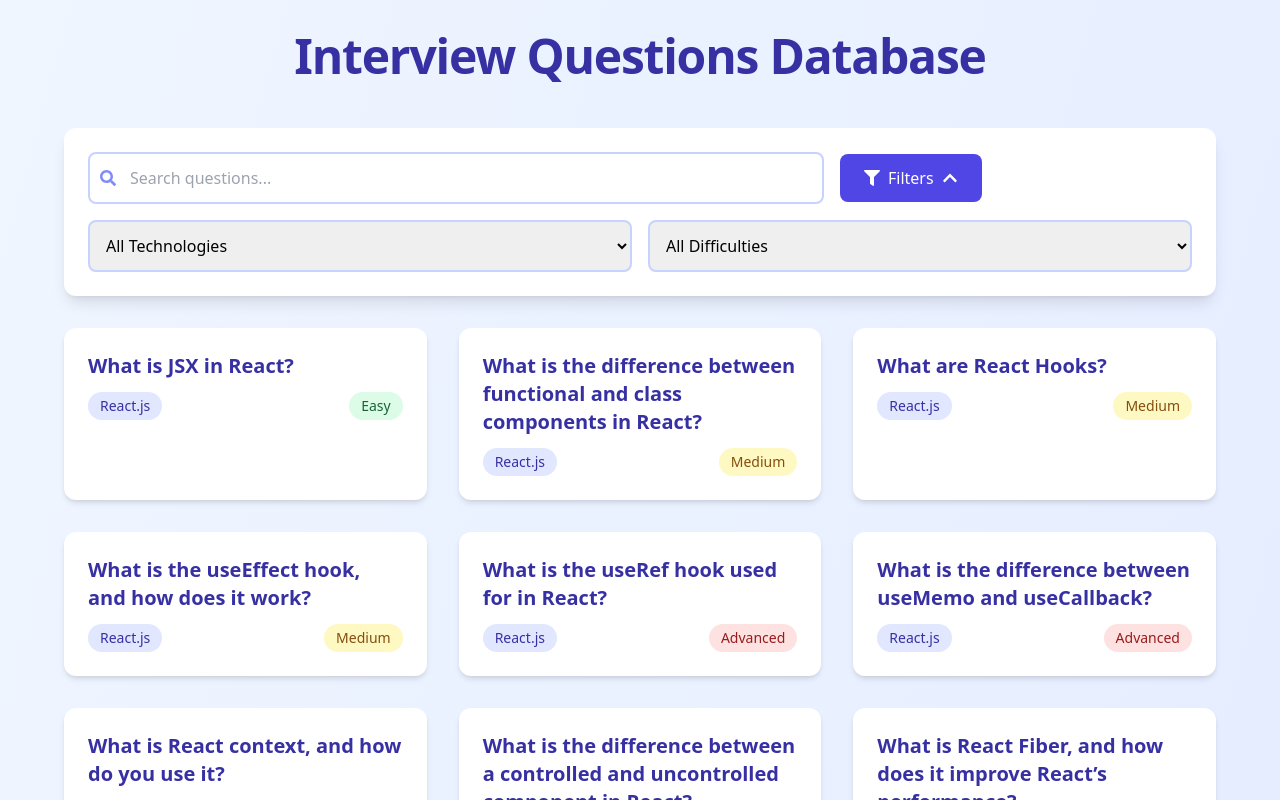
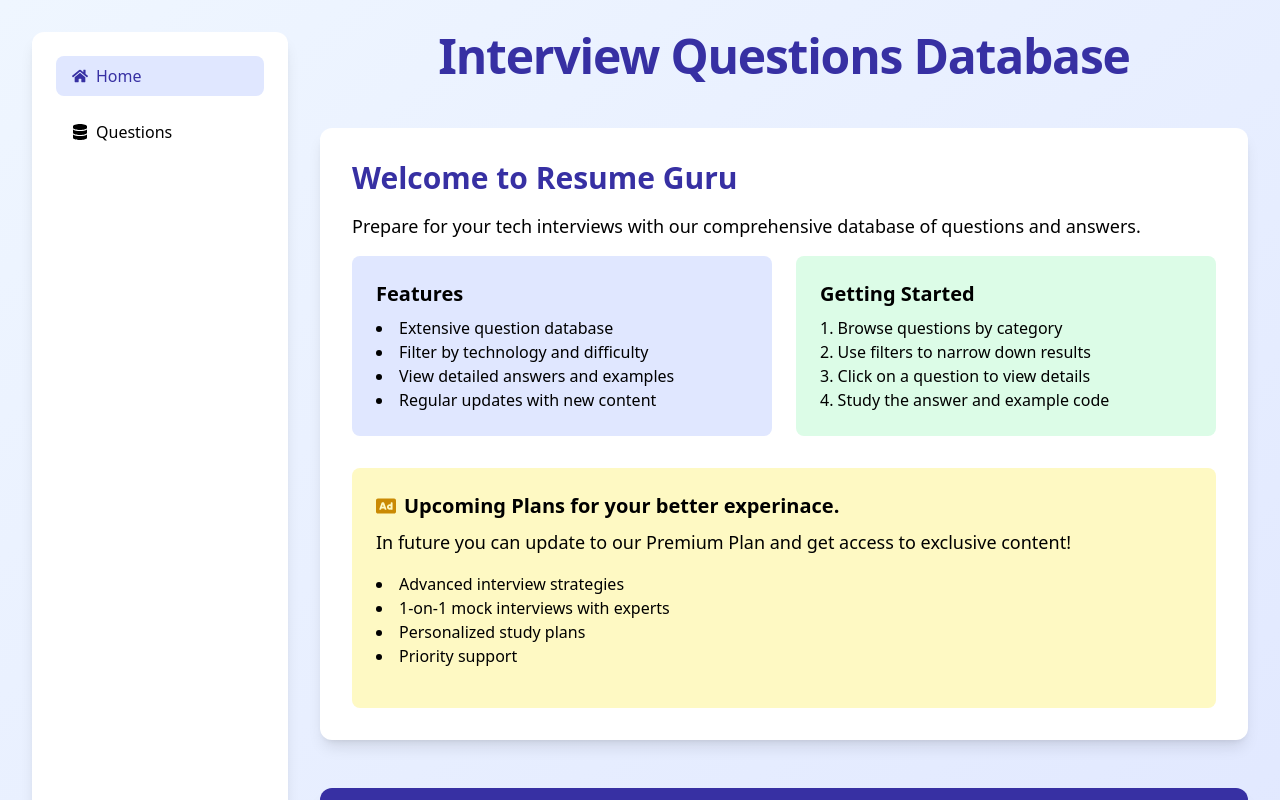
Before and after one commit to wecodes-in/wecodes-interview-project, a React (Vite) app: page / in a window 1280 px wide. Shown: the top 800 px of the page. Built offline with nearby package versions, Linux system fonts and the light colour scheme.

Commit message:
Update InterviewQuestionsDatabase.jsx new ui home page

```diff
--- a/src/components/InterviewQuestionsDatabase.jsx
+++ b/src/components/InterviewQuestionsDatabase.jsx
@@ -1,18 +1,18 @@
-
   import React, { useState } from 'react';
-import { FaSearch, FaTimes, FaFilter, FaChevronDown, FaChevronUp, FaEnvelope, FaPhone, FaMapMarkerAlt, FaEye, FaEyeSlash } from 'react-icons/fa';
+  import { FaSearch, FaTimes, FaFilter, FaChevronDown, FaChevronUp, FaEnvelope, FaPhone, FaMapMarkerAlt, FaEye, FaEyeSlash, FaHome, FaDatabase, FaQuestionCircle, FaBook, FaUserGraduate, FaAd } from 'react-icons/fa';
   import { Prism as SyntaxHighlighter } from 'react-syntax-highlighter';
   import { atomDark } from 'react-syntax-highlighter/dist/esm/styles/prism';
-
   import { dummyQuestionsReactJs } from '../Questions/ReactJs';
   import { dummyQuestionsJavaScript } from '../Questions/JavaScript';
+
   const InterviewQuestionsDatabase = () => {
     const [searchQuery, setSearchQuery] = useState('');
     const [selectedTechnology, setSelectedTechnology] = useState('');
     const [selectedDifficulty, setSelectedDifficulty] = useState('');
     const [selectedQuestion, setSelectedQuestion] = useState(null);
-  const [isFiltersVisible, setIsFiltersVisible] = useState(true);
+    const [isFiltersVisible, setIsFiltersVisible] = useState(false);
     const [showExample, setShowExample] = useState(false);
+    const [activeSection, setActiveSection] = useState('home');
 
 
   const dummyQuestions = [...dummyQuestionsReactJs,...dummyQuestionsJavaScript];
@@ -36,11 +36,52 @@
       setShowExample(!showExample);
     };
 
+    const renderContent = () => {
+      switch(activeSection) {
+        case 'home':
           return (
-    <div className="min-h-screen bg-gradient-to-br from-blue-50 to-indigo-100 p-4 sm:p-8 flex flex-col">
-      <div className="max-w-6xl mx-auto w-full flex-grow">
-        <h1 className="text-4xl sm:text-5xl font-bold text-center mb-8 sm:mb-12 text-indigo-800 tracking-tight">Interview Questions Database</h1>
-
+            <div className="bg-white p-8 rounded-xl shadow-lg">
+              <h2 className="text-3xl font-bold mb-4 text-indigo-800">Welcome to Resume Guru</h2>
+              <p className="text-lg mb-4">Prepare for your tech interviews with our comprehensive database of questions and answers.</p>
+              <div className="grid grid-cols-1 md:grid-cols-2 gap-6">
+                <div className="bg-indigo-100 p-6 rounded-lg">
+                  <h3 className="text-xl font-semibold mb-2">Features</h3>
+                  <ul className="list-disc list-inside">
+                    <li>Extensive question database</li>
+                    <li>Filter by technology and difficulty</li>
+                    <li>View detailed answers and examples</li>
+                    <li>Regular updates with new content</li>
+                  </ul>
+                </div>
+                <div className="bg-green-100 p-6 rounded-lg">
+                  <h3 className="text-xl font-semibold mb-2">Getting Started</h3>
+                  <ol className="list-decimal list-inside">
+                    <li>Browse questions by category</li>
+                    <li>Use filters to narrow down results</li>
+                    <li>Click on a question to view details</li>
+                    <li>Study the answer and example code</li>
+                  </ol>
+                </div>
+              </div>
+              {/* New Ad Section */}
+              <div className="mt-8 bg-yellow-100 p-6 rounded-lg">
+                <h3 className="text-xl font-semibold mb-2 flex items-center">
+                  <FaAd className="mr-2 text-yellow-600" />
+                  Upcoming Plans for your better experinace.
+                </h3>
+                <p className="text-lg mb-4">In future you can update to our Premium Plan and get access to exclusive content!</p>
+                <ul className="list-disc list-inside mb-4">
+                  <li>Advanced interview strategies</li>
+                  <li>1-on-1 mock interviews with experts</li>
+                  <li>Personalized study plans</li>
+                  <li>Priority support</li>
+                </ul>
+              </div>
+            </div>
+          );
+        case 'questions':
+          return (
+            <>
               {/* Search and Filter Section */}
               <div className="bg-white p-6 rounded-xl shadow-lg mb-8 transition-all duration-300 ease-in-out transform hover:shadow-2xl">
                 <div className="flex flex-col sm:flex-row items-center mb-4 space-y-4 sm:space-y-0 sm:space-x-4">
@@ -110,10 +151,69 @@
                   ))}
                 </div>
               ) : (
-          <div className="flex justify-center items-center h-64">
-          <p className="text-lg text-gray-600">No questions found matching the criteria. We will add this shortly.</p>
+                <div className="w-full text-center py-12 bg-white rounded-xl shadow-md">
+                  <p className="text-xl text-gray-600">No questions found. Try adjusting your search or filters.</p>
                 </div>
               )}
+            </>
+          );
+        default:
+          return null;
+      }
+    };
+
+    return (
+      <div className="min-h-screen bg-gradient-to-br from-blue-50 to-indigo-100 p-4 sm:p-8 flex">
+        {/* Left Aside */}
+        <aside className="hidden lg:block w-64 bg-white rounded-xl shadow-lg mr-8 p-6">
+          <nav>
+            <ul className="space-y-4">
+              <li>
+                <button
+                  className={`w-full text-left py-2 px-4 rounded-lg flex items-center space-x-2 ${activeSection === 'home' ? 'bg-indigo-100 text-indigo-800' : 'hover:bg-gray-100'}`}
+                  onClick={() => setActiveSection('home')}
+                >
+                  <FaHome />
+                  <span>Home</span>
+                </button>
+              </li>
+              <li>
+                <button
+                  className={`w-full text-left py-2 px-4 rounded-lg flex items-center space-x-2 ${activeSection === 'questions' ? 'bg-indigo-100 text-indigo-800' : 'hover:bg-gray-100'}`}
+                  onClick={() => setActiveSection('questions')}
+                >
+                  <FaDatabase />
+                  <span>Questions</span>
+                </button>
+              </li>
+              {/* <li>
+                <button className="w-full text-left py-2 px-4 rounded-lg flex items-center space-x-2 hover:bg-gray-100">
+                  <FaQuestionCircle />
+                  <span>FAQ</span>
+                </button>
+              </li>
+              <li>
+                <button className="w-full text-left py-2 px-4 rounded-lg flex items-center space-x-2 hover:bg-gray-100">
+                  <FaBook />
+                  <span>Resources</span>
+                </button>
+              </li>
+              <li>
+                <button className="w-full text-left py-2 px-4 rounded-lg flex items-center space-x-2 hover:bg-gray-100">
+                  <FaUserGraduate />
+                  <span>My Progress</span>
+                </button>
+              </li> */}
+            </ul>
+          </nav>
+        </aside>
+
+        {/* Main Content */}
+        <div className="flex-grow">
+          <div className="max-w-6xl mx-auto w-full flex-grow">
+            <h1 className="text-4xl sm:text-5xl font-bold text-center mb-8 sm:mb-12 text-indigo-800 tracking-tight">Interview Questions Database</h1>
+
+            {renderContent()}
 
             {/* Question Details Modal */}
             {selectedQuestion && (
@@ -163,7 +263,8 @@
             <div className="max-w-6xl mx-auto px-4 sm:px-6 lg:px-8">
               <div className="flex flex-col md:flex-row justify-between items-center">
                 <div className="mb-6 md:mb-0">
-              <h2 className="text-2xl font-bold">Resume Guru</h2>
+                  <h2 className="text-2xl font-bold">Resume Guru
+                  </h2>
                   <p className="mt-2 text-indigo-200">Your resource for tech interview preparation</p>
                 </div>
                 <div className="flex flex-col space-y-4">
@@ -171,13 +272,13 @@
                     <FaEnvelope className="mr-2" />
                     <a href="mailto:resumeguru.online@gmail.com" className="hover:text-indigo-200 transition-colors duration-300">resumeguru.online@gmail.com</a>
                   </div>
-              <div className="flex items-center">
+                  {/* <div className="flex items-center">
                     <FaPhone className="mr-2" />
-                <a href="tel:+919761101423" className="hover:text-indigo-200 transition-colors duration-300">+91 9761101423</a>
-              </div>
+                    <a href="tel:+1234567890" className="hover:text-indigo-200 transition-colors duration-300">+1 (234) 567-890</a>
+                  </div> */}
                   <div className="flex items-center">
                     <FaMapMarkerAlt className="mr-2" />
-                <span>Noida Sector-78</span>
+                    <span>Noida,India</span>
                   </div>
                 </div>
               </div>
@@ -187,6 +288,7 @@
             </div>
           </footer>
         </div>
+      </div>
     );
   };
 
```
Lines whose indentation alone changed are shown as unchanged.
